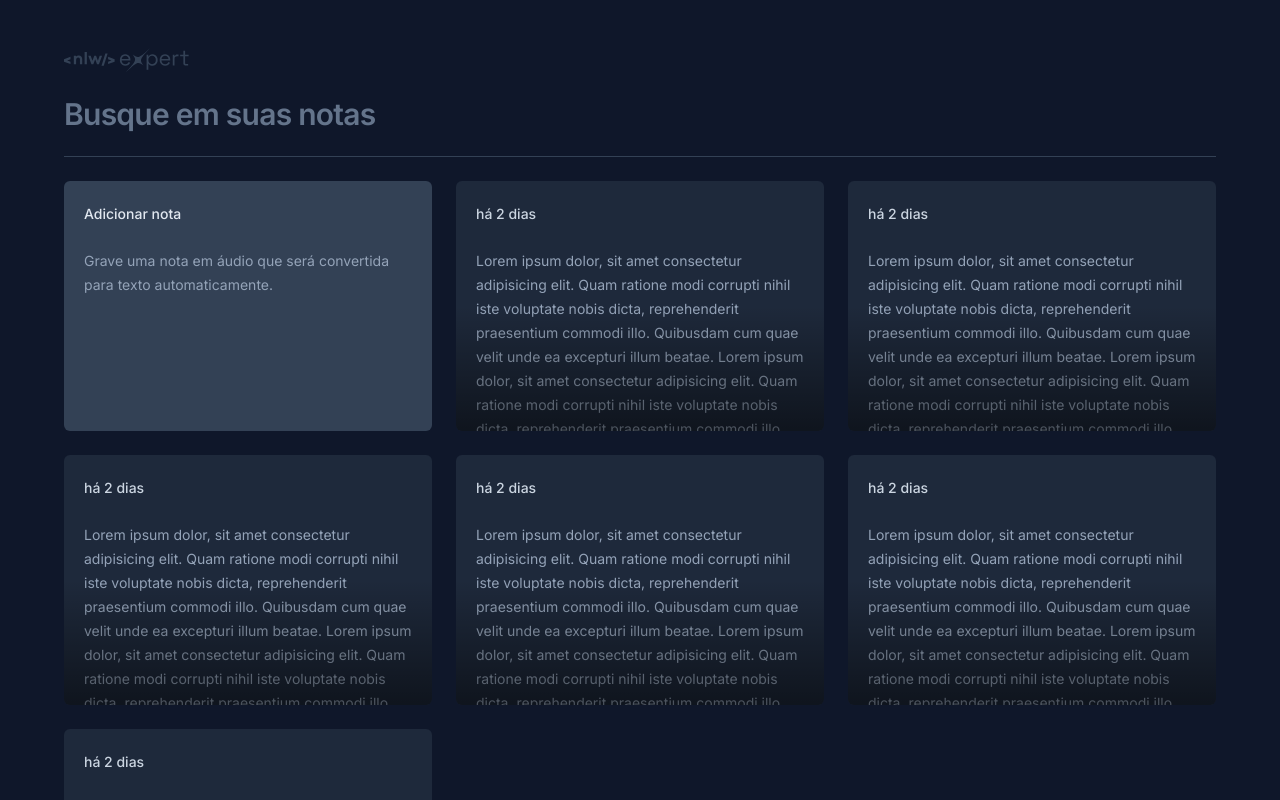
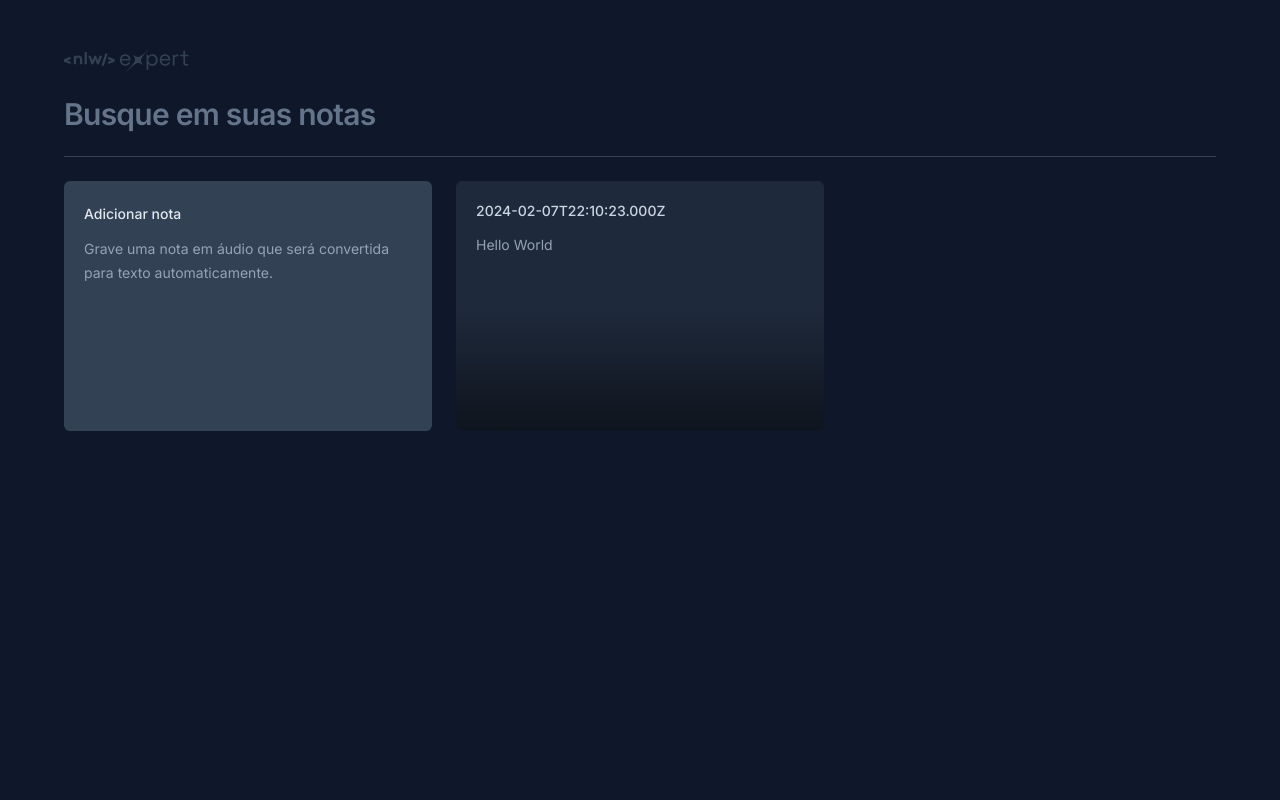
Before and after one commit to coutbiaafnts/nlw-experts-notes, a React (Vite) app: page / in a window 1280 px wide. Shown: the top 800 px of the page. Built offline with nearby package versions, Linux system fonts and the light colour scheme.

Commit message:
feat: set components with props in the app

```diff
--- a/src/app.tsx
+++ b/src/app.tsx
@@ -1,6 +1,11 @@
 import logo from "./assets/logo-nlw-experts.svg";
 import { NewNoteCard } from "./components/new-note-card";
 import { NoteCard } from "./components/note-card";
+
+const note = {
+  date: new Date(),
+  content: "Hello World"
+}
 
 export function App() {
   return (
@@ -19,13 +24,7 @@
 
       <div className="grid grid-cols-3 gap-6 auto-rows-[250px]">
         <NewNoteCard/>
-
-        <NoteCard/>
-        <NoteCard/>
-        <NoteCard/>
-        <NoteCard/>
-        <NoteCard/>
-        <NoteCard/>
+        <NoteCard note={note}/>
       </div>
     </div>
   );
--- a/src/components/new-note-card.tsx
+++ b/src/components/new-note-card.tsx
@@ -1,6 +1,6 @@
 export function NewNoteCard() {
   return (
-    <div className="rounded-md bg-slate-700 p-5 space-y-6 overflow-hidden relative">
+    <div className="rounded-md bg-slate-700 p-5 space-y-3 overflow-hidden relative">
       <span className="text-sm font-medium text-slate-200">Adicionar nota</span>
       <p className="text-sm leading-6 text-slate-400">
         Grave uma nota em áudio que será convertida para texto automaticamente.
--- a/src/components/note-card.tsx
+++ b/src/components/note-card.tsx
@@ -1,15 +1,18 @@
-export function NoteCard() {
+interface NoteCardProps {
+  note: {
+    date: Date
+    content: string
+  }
+}
+
+export function NoteCard({note}: NoteCardProps) {
   return (
-    <button className="rounded-md text-left bg-slate-800 p-5 space-y-6 overflow-hidden relative outline-none hover:ring-2 hover:ring-slate-600 focus-visible:ring-2 focus-visible:ring-lime-400">
-      <span className="text-sm font-medium text-slate-300">há 2 dias</span>
+    <button className="rounded-md text-left flex flex-col bg-slate-800 p-5 gap-3 overflow-hidden relative outline-none hover:ring-2 hover:ring-slate-600 focus-visible:ring-2 focus-visible:ring-lime-400">
+      <span className="text-sm font-medium text-slate-300">
+        {note.date.toISOString()}
+      </span>
       <p className="text-sm leading-6 text-slate-400">
-        Lorem ipsum dolor, sit amet consectetur adipisicing elit. Quam ratione
-        modi corrupti nihil iste voluptate nobis dicta, reprehenderit
-        praesentium commodi illo. Quibusdam cum quae velit unde ea excepturi
-        illum beatae. Lorem ipsum dolor, sit amet consectetur adipisicing elit.
-        Quam ratione modi corrupti nihil iste voluptate nobis dicta,
-        reprehenderit praesentium commodi illo. Quibusdam cum quae velit unde ea
-        excepturi illum beatae.
+        {note.content}
       </p>
 
       <div className="absolute bottom-0 left-0 right-0 h-1/2 bg-gradient-to-t from-black/50 to-black/0 pointer-events-none" />
```
